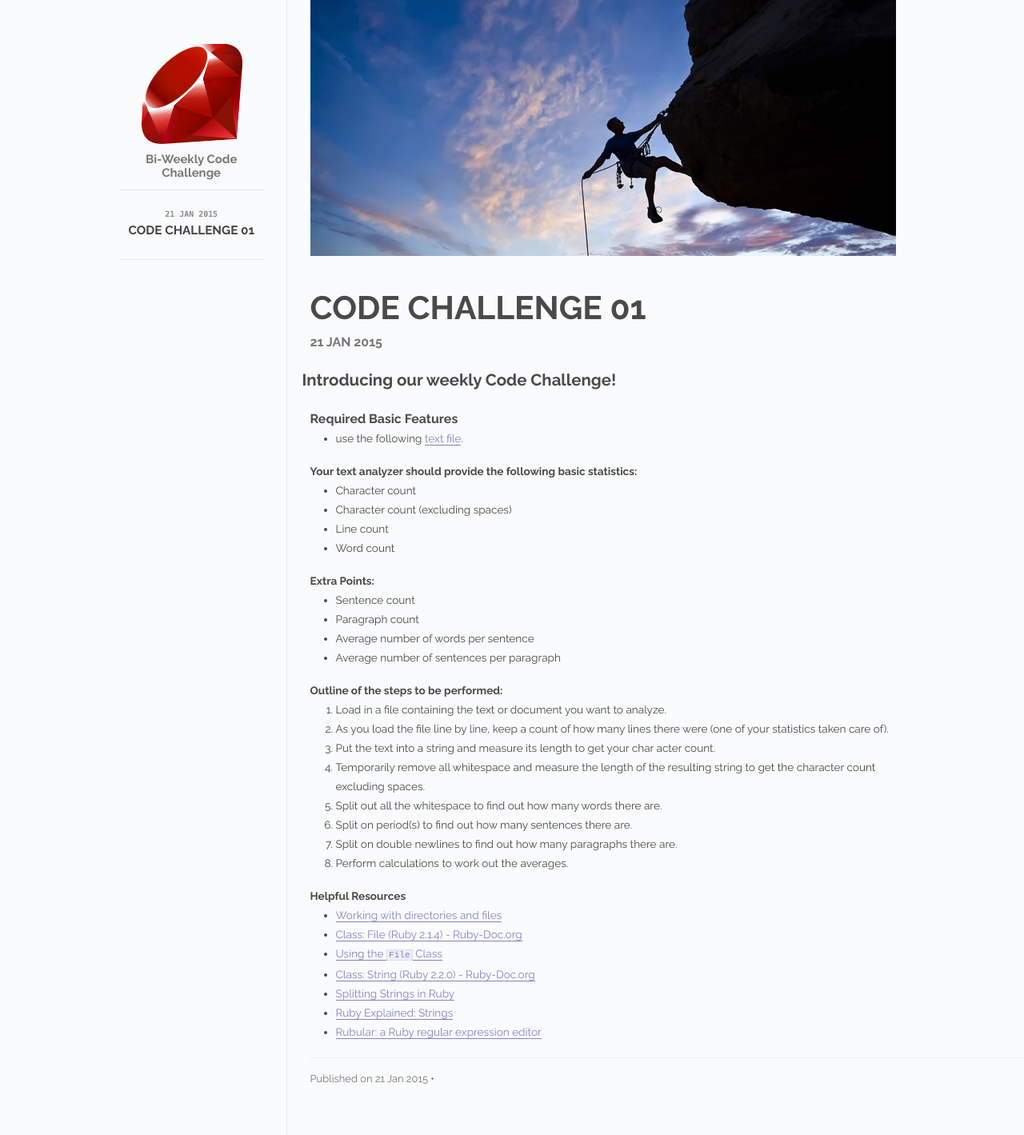
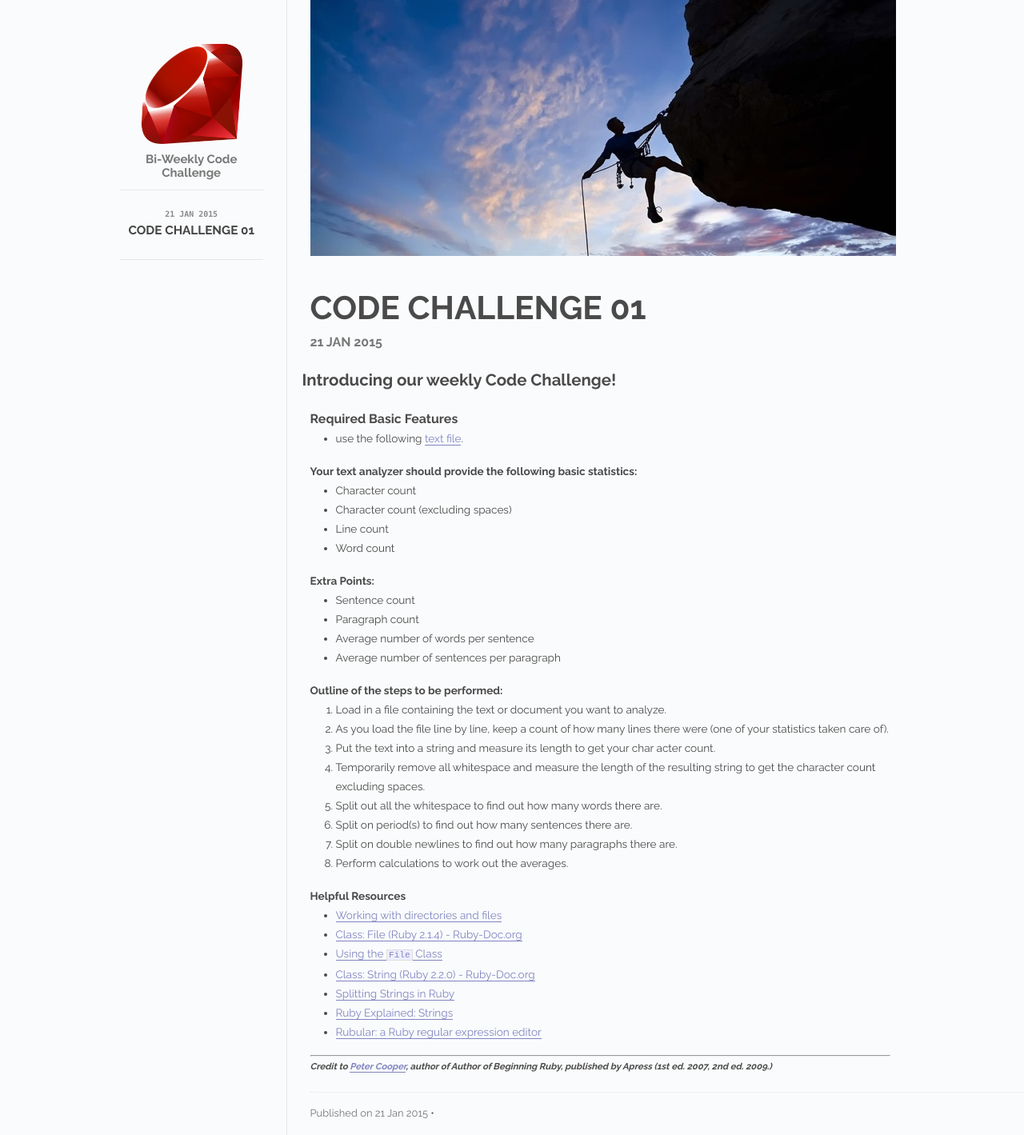
Before and after one commit to oponcefranco/blog_jekyll, a Jekyll site: the page built from _posts/2015-01-21-example-post.md, in a window 1280 px wide. Shown: the whole page at 80% size. Built offline with Jekyll 4.4.1, drawn with Linux system fonts in a browser that asks for light colours; Markdown is read by kramdown in place of the engine named in the settings.

Commit message:
update post info

```diff
--- a/_posts/2015-01-21-example-post.md
+++ b/_posts/2015-01-21-example-post.md
@@ -46,3 +46,7 @@ categories: posts
 * [Splitting Strings in Ruby](http://ruby.about.com/od/strings/a/Splitting-Strings.htm)
 * [Ruby Explained: Strings](http://www.eriktrautman.com/posts/ruby-explained-strings)
 * [Rubular: a Ruby regular expression editor](http://rubular.com/)
+
+---
+
+##### _Credit to [Peter Cooper](http://peterc.org/), author of Author of Beginning Ruby, published by Apress (1st ed. 2007, 2nd ed. 2009.)_
```
